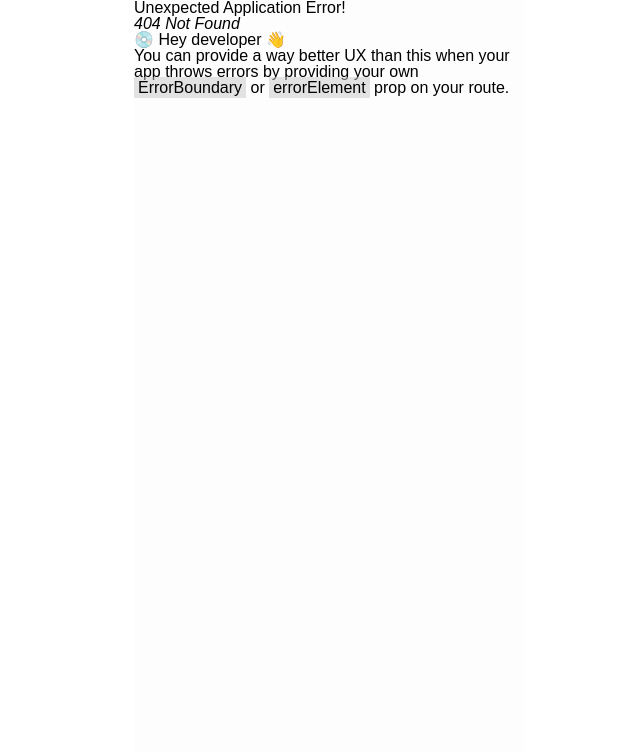
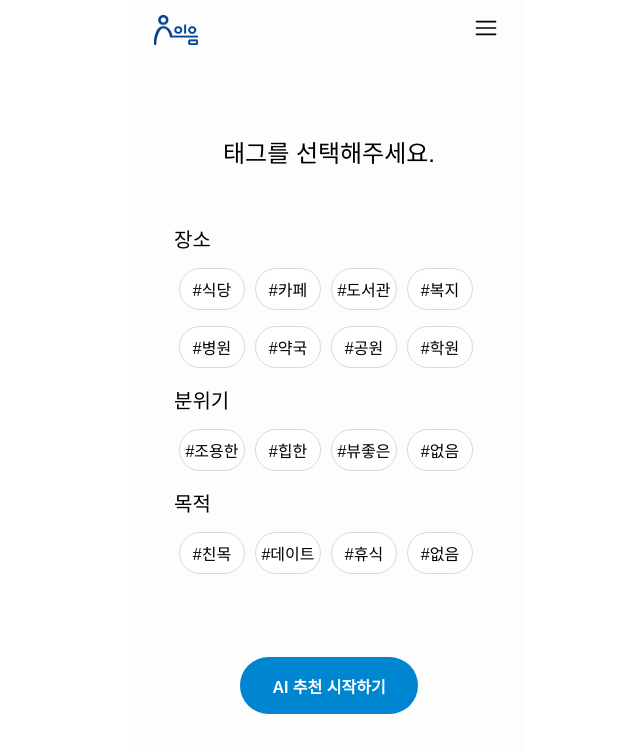
Before and after one commit to rryuuni/ie_um, a React (Vite) app in the folder ie_um/: page /hashtag in a window 1280 px wide. Before the commit this address had no page. Shown: the top 752 px of the page, without its empty margins (311-951 px from the left). Built offline with nearby package versions, Linux system fonts and the light colour scheme; a web font is replaced by a local one.

Commit message:
Feat/#10 : 해시태그 완료

```diff
--- /dev/null
+++ b/ie_um/src/pages/MainPage/MainTag.jsx
@@ -0,0 +1,54 @@
+import * as S from './Style/MainTagStyle';
+import { useState } from 'react';
+import { useNavigate } from 'react-router-dom';
+
+const MainTag = () => {
+   const navigate = useNavigate();
+
+   const hashtagCategories = {
+      장소: ['식당', '카페', '도서관', '복지', '병원', '약국', '공원', '학원'],
+      분위기: ['조용한', '힙한', '뷰좋은', '없음'],
+      목적: ['친목', '데이트', '휴식', '없음'],
+   };
+
+   const [selectedTags, setSelectedTags] = useState({
+      장소: '',
+      분위기: '',
+      목적: '',
+   });
+
+   const selectTag = (category, tag) => {
+      setSelectedTags((prev) => ({
+         ...prev,
+         [category]: prev[category] === tag ? '' : tag, // 같은 거 클릭 시 해제
+      }));
+   };
+
+   return (
+      <S.Wrap>
+         <S.Title>태그를 선택해주세요.</S.Title>
+         {Object.keys(hashtagCategories).map((category) => (
+            <div key={category} style={{ marginBottom: '15px' }}>
+               <S.TagTitle>{category}</S.TagTitle>
+               {hashtagCategories[category].map((tag) => (
+                  <S.TagBtn
+                     key={tag}
+                     onClick={() => selectTag(category, tag)}
+                     active={selectedTags[category] === tag}
+                  >
+                     #{tag}
+                  </S.TagBtn>
+               ))}
+            </div>
+         ))}
+
+         <S.BtnWrap>
+            <S.Btn onClick={() => navigate('/ai/result')}>
+               AI 추천 시작하기
+            </S.Btn>
+         </S.BtnWrap>
+      </S.Wrap>
+   );
+};
+
+export default MainTag;
--- /dev/null
+++ b/ie_um/src/pages/MainPage/Style/MainTagStyle.jsx
@@ -0,0 +1,59 @@
+import styled from 'styled-components';
+
+export const Wrap = styled.div`
+   display: flex;
+   justify-content: center;
+   flex-direction: column;
+   min-height: calc(100vh - 56px);
+   padding: 0 40px;
+`;
+
+export const Title = styled.div`
+   display: flex;
+   justify-content: center;
+   font-size: 24px;
+   font-weight: 500;
+   margin-bottom: 64px;
+`;
+
+export const TagTitle = styled.div`
+   font-size: 20px;
+   font-weight: 400;
+   margin-bottom: 10px;
+`;
+
+export const TagBtn = styled.button`
+   width: 66px;
+   height: 42px;
+   background-color: ${(props) => (props.active ? '#eeeeee' : '#ffffff')};
+   border: 1px solid #d9d9d9;
+   margin: 8px 5px;
+   padding: 8px 5px;
+   border-radius: 30px;
+   border: 'none';
+   cursor: 'pointer';
+   font-size: 16px;
+   font-weight: 400;
+
+   @media only screen and (max-width: 380px) {
+      padding: 3px 2px;
+      margin: 5px 2px;
+   }
+`;
+
+export const Btn = styled.button`
+   margin-top: 60px;
+   width: 178px;
+   height: 57px;
+   border-radius: 50px;
+   font-size: 16px;
+   font-weight: 700;
+
+   background-color: ${(props) => props.theme.mainColorLight};
+   color: white;
+`;
+
+export const BtnWrap = styled.div`
+   display: flex;
+   justify-content: center;
+`;
--- a/ie_um/src/router/router.jsx
+++ b/ie_um/src/router/router.jsx
@@ -7,6 +7,7 @@ import MyPage from '../pages/MyPage/MyPage';
 import Layout from '../components/Layout';
 import CooperateDetail from '../pages/Cooperate/CooperateDetail';
 import CooperateWrite from '../pages/Cooperate/CooperateWrite';
+import MainTag from '../pages/MainPage/MainTag';
 
 export const router = createBrowserRouter([
    {
@@ -19,6 +20,7 @@ export const router = createBrowserRouter([
          { path: '/cooperate/:id', element: <CooperateDetail /> },
          { path: '/cooperate/write', element: <CooperateWrite /> },
          { path: '/mypage', element: <MyPage /> },
+         { path: '/hashtag', element: <MainTag /> },
       ],
    },
    {
```
